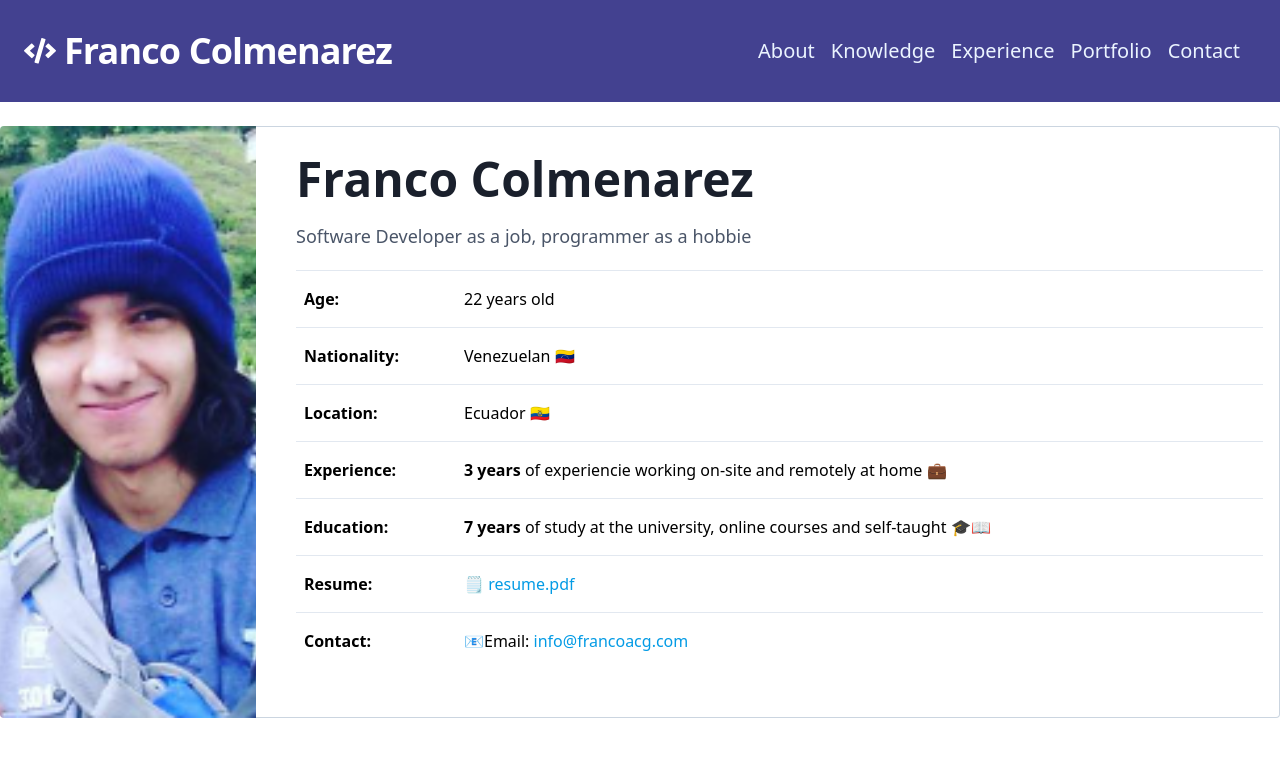
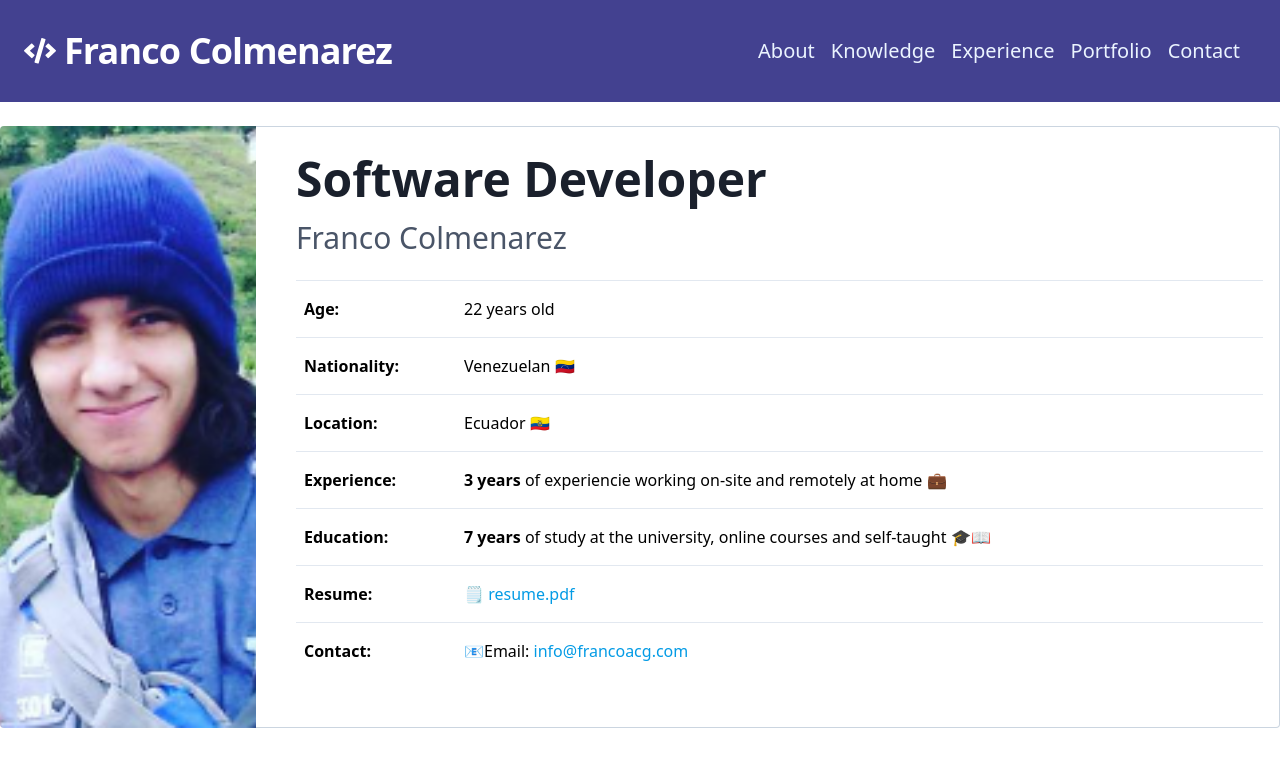
Before and after one commit to FranLMSP/new-portfolio, a Vue app: page / in a window 1280 px wide. Shown: the top 766 px of the page. Built offline with nearby package versions, Linux system fonts and the light colour scheme.

Commit message:
Change main title

```diff
--- a/src/views/Home.vue
+++ b/src/views/Home.vue
@@ -9,8 +9,8 @@
     </div>
     <div class="w-full border-r lg:pl-10 border-b border-l border-gray-400 lg:border-l-0 lg:border-t lg:border-gray-400 bg-white rounded-b lg:rounded-b-none lg:rounded-r p-4 flex flex-col justify-between leading-normal">
       <div class="mb-8">
-        <h2 class="text-gray-900 font-bold text-5xl mb-2">Franco Colmenarez</h2>
-        <p class="text-gray-700 text-lg text-base mb-4">Software Developer as a job, programmer as a hobbie</p>
+        <h2 class="text-gray-900 font-bold text-5xl ">Software Developer</h2>
+        <p class="text-gray-700 text-3xl text-base mb-4">Franco Colmenarez</p>
         <table
           class="w-full mt-5 text-left text-md table-collapse"
         >
```
